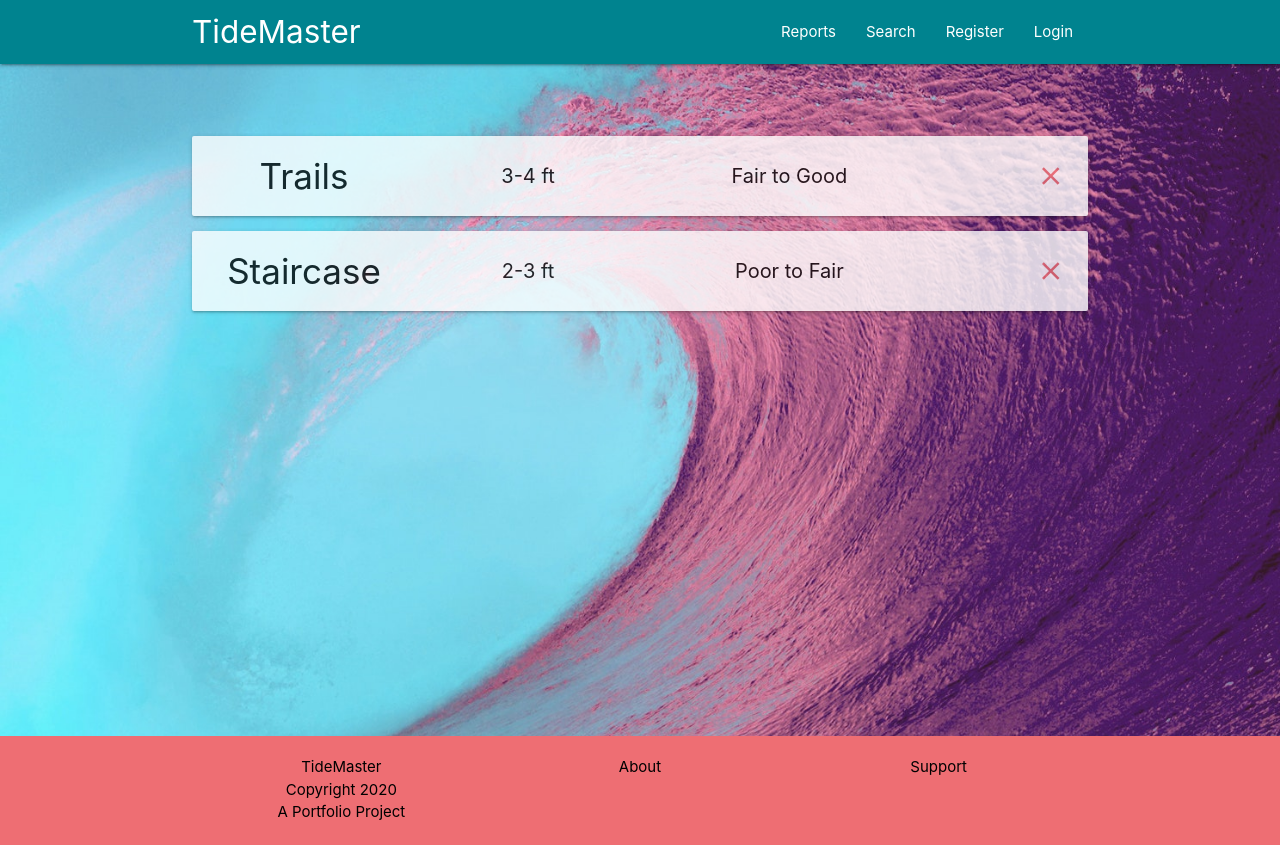
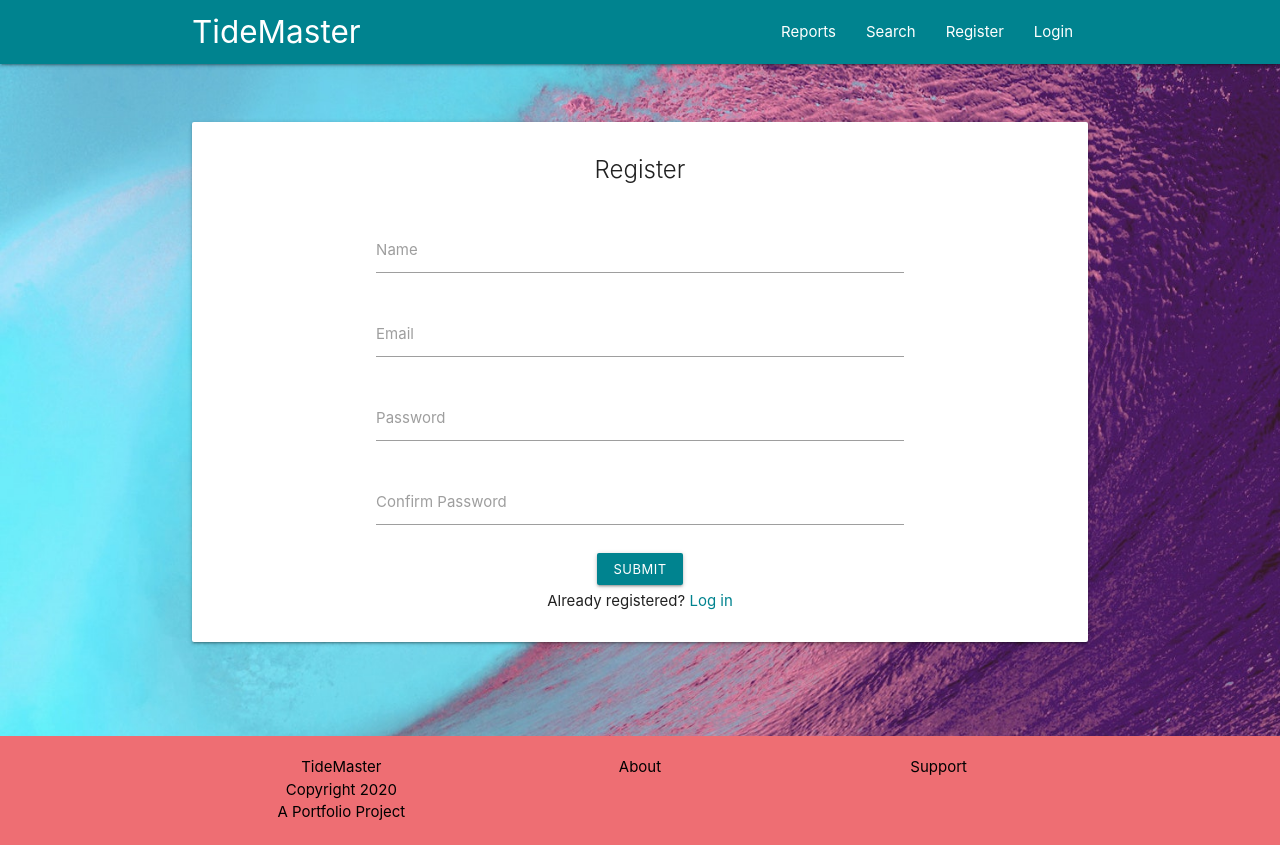
Before and after one commit to graysonventers/tidemaster, a React (Create React App) app in the folder client/: page / in a window 1280 px wide. Built offline with nearby package versions, Linux system fonts and the light colour scheme.

Commit message:
completed register component

```diff
--- a/client/src/App.js
+++ b/client/src/App.js
@@ -3,13 +3,15 @@ import Navbar from './components/layout/Navbar';
 import Footer from './components/layout/Footer';
 import Landing from './components/layout/Landing';
 import Dashboard from './components/layout/Dashboard';
+import Register from './components/auth/Register';
 
 function App() {
   return (
     <div>
       <Navbar />
-      <Dashboard />
+      {/* <Dashboard /> */}
       {/* <Landing /> */}
+      <Register />
       <Footer />
     </div>
   );
--- a/client/src/components/auth/Register.js
+++ b/client/src/components/auth/Register.js
@@ -1,8 +1,43 @@
 import React from 'react';
+import img from '../../images/pexels-george-keating-948331.jpg'
 
 const Register = () => {
     return (
-        <div>
+        <div className="center" style={{ backgroundImage: `url(${img})`, backgroundPosition: 'center', backgroundRepeat: 'no-repeat', backgroundSize: 'cover', minHeight: '84vh'}}>
+
+            <div className="container" style={{ paddingBottom: '50px', paddingTop: '50px' }}>
+                <div className="row">
+                    <div className="card col s12" style={{ paddingBottom: '30px', paddingTop: '30px' }}>
+                        <div className="card-title">
+                            Register
+                        </div>
+                        <div className="card-content">
+                            <div className="input-field col s8 offset-s2">
+                                <input id="name" type="text" className="validate"></input>
+                                <label htmlFor="name">Name</label>
+                            </div>
+                            <div className="input-field col s8 offset-s2">
+                                <input id="email" type="email" className="validate"></input>
+                                <label htmlFor="email">Email</label>
+                            </div>
+                            <div className="input-field col s8 offset-s2">
+                                <input id="password" type="password" className="validate"></input>
+                                <label htmlFor="password">Password</label>
+                            </div>
+                            <div className="input-field col s8 offset-s2">
+                                <input id="password2" type="password" className="validate"></input>
+                                <label htmlFor="password2">Confirm Password</label>
+                            </div>
+                            <div className="col s8 offset-s2">
+                                <button className="btn btn-small cyan darken-3" style={{ margin: '5px'}}type="submit">Submit</button>
+                            </div>
+                            <div className="col s8 offset-s2">
+                                <span>Already registered? <a style={{ color: "#00838f" }} href="#login">Log in</a></span>
+                            </div>
+                        </div>
+                    </div>
+                </div>
+            </div>
 
         </div>
     )
```
Also changed, not shown: 1 other file (tests, documents, lock files or other folders).
